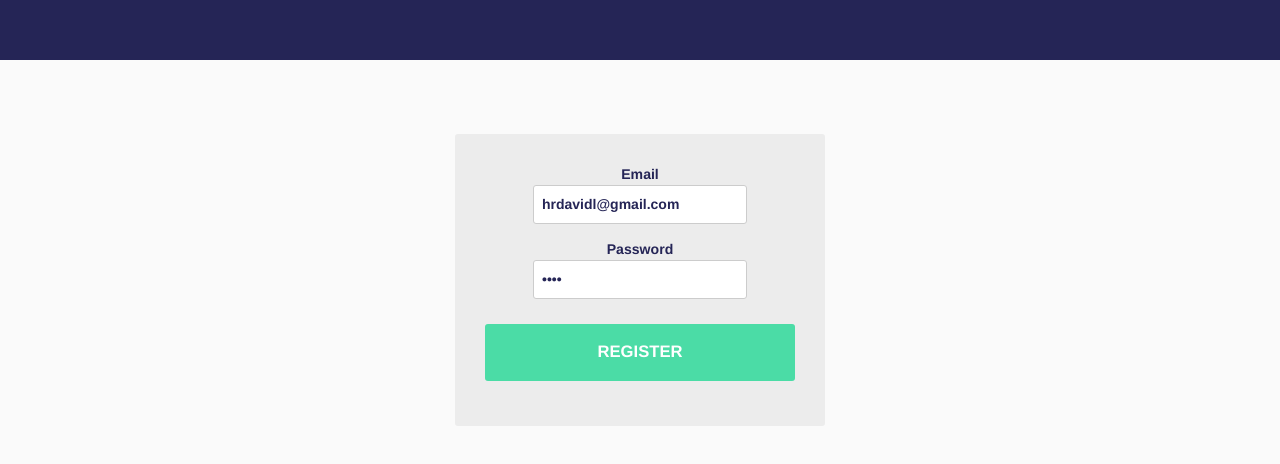
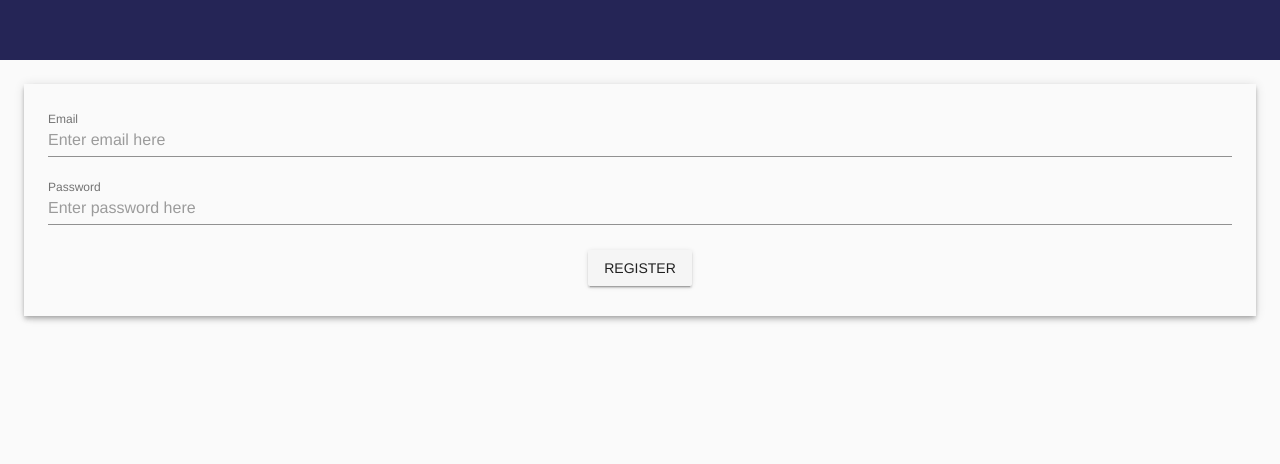
Before and after one commit to dave9011/jabber-2.5, a Vue app in the folder client/: page /register in a window 1280 px wide. Shown: the top 464 px of the page. Built offline with nearby package versions, Linux system fonts and the light colour scheme.

Commit message:
Refactor the Register component using the Vuetify forms API

```diff
--- a/client/src/components/Register/Register.vue
+++ b/client/src/components/Register/Register.vue
@@ -1,27 +1,28 @@
-<style scoped src="./register.css"></style>
-
 <template>
-    <div class="log-in-hold-outer">
-        <div class="log-in-hold-inner">
-            <div class="log-in-form">
-                <div class="form-row">
-                    <label>Email</label>
-                    <input
-                        type="email"
-                        placeholder="e.g. example@email.com"
-                        v-model="email"/>
-                </div>
-                <div class="form-row">
-                    <label>Password</label>
-                    <input
-                        type="password"
-                        placeholder="password"
-                        v-model="password"/>
-                </div>
-                <div class="form-row">
-                    <button class="submit-btn" v-on:click="register">Register</button>
-                </div>
-            </div>
+    <div>
+        <div>
+            <v-form ref="registrationForm" class="log-in-form elevation-4 pa-4">
+                <v-text-field
+                    label="Email"
+                    v-model="email"
+                    placeholder="Enter email here"
+                    hint="e.g. example@email.com"
+                    :rules="emailRules"
+                    type="email"
+                ></v-text-field>
+                <v-text-field
+                    label="Password"
+                    v-model="password"
+                    :rules="passwordRules"
+                    placeholder="Enter password here"
+                    type="password"
+                ></v-text-field>
+                <v-btn
+                    class="submit-btn"
+                    @click="register">
+                    Register
+                </v-btn>
+            </v-form>
         </div>
     </div>
 </template>
@@ -33,12 +34,23 @@ export default {
   name: 'log-in',
   data () {
     return {
-      email: 'hrdavidl@gmail.com',
-      password: 'test'
+      email: null,
+      password: null,
+      emailRules: [
+        (v) => !!v || 'Email is required'
+      ],
+      passwordRules: [
+        (v) => !!v || 'Password is required',
+        (v) => (v && v.length >= 8 && v.length <= 32) || 'Password must be 8-32 characters a-z, A-Z, 0-9'
+      ]
     }
   },
   methods: {
     async register () {
+      if (!this.$refs.registrationForm.validate()) {
+        return
+      }
+
       try {
         const response = await AuthenticationService.register({
           email: this.email,
```
